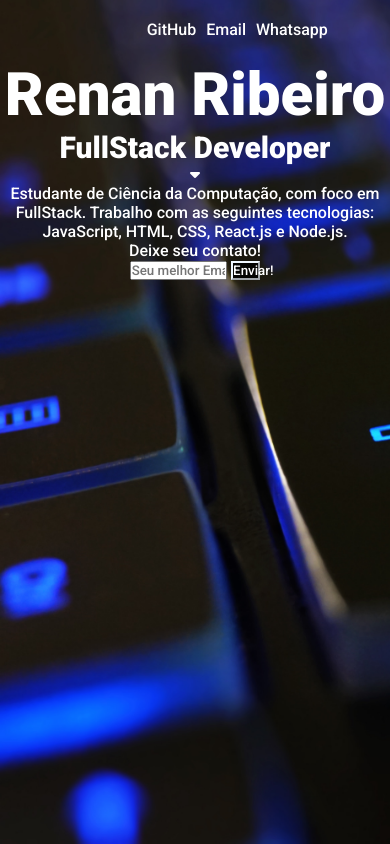
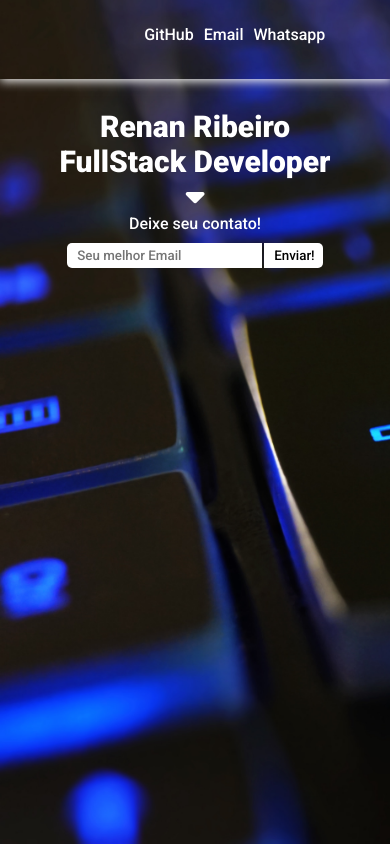
Before and after one commit to Sanrenan/Hiring-Coders3, a plain HTML site: page projeto-css/index.html in a window 390 px wide. Drawn offline with Linux system fonts and the light colour scheme.

Commit message:
Adicionando o projeto de portifólio em CSS

```diff
--- a/projeto-css/assets/css/styles.css
+++ b/projeto-css/assets/css/styles.css
@@ -22,7 +22,11 @@ header{
     display: flex;
     justify-content: space-around;
     align-items: center;
-    padding: 15px;
+    padding: 20px;
+    /*border-bottom: 1px solid white;*/
+    box-shadow: 1px 1px 10px 1px white;
+    margin-bottom: 30px;
+    padding-bottom: 30px;
 }
 
 header ul{
@@ -31,6 +35,10 @@ header ul{
 
 header ul li{
     padding: 5px;
+}
+
+header ul li a:hover{
+    color: rgb(0, 140, 255);
 }
 
 ul{
@@ -47,29 +55,107 @@ a{
 
 .container .name h1{
     font-size: 60px;
+    margin-top: 20px;
+}
+
+.container .name h1:hover{
+    color: rgb(0, 140, 255);
 }
 
 .container .name h5{
     font-size: 30px;
 }
 
+.container .name h5:hover{
+    color: rgb(0, 140, 255);
+}
+
+
 #about p{
     max-width: 600px;
     margin: 0 auto;
+    margin-bottom: 10px;
+}
+
+#animation{
+    transition: 300ms;
+}
+
+.rotate{
+    transform: rotate(180deg);
+    transition: 300ms;
 }
 
 .form{
     width: 50%;
     margin: 0 auto;
+
+
 }
 
 .form input{
     width: 50%;
+    border: none;
+    padding: 5px 10px;
+    border-radius: 5px 0px 0px 5px;
 }
 
 .form button{
     width: 15%;
-    border-color: aliceblue;
-    background-color: rgba(0, 0, 0, 0.849);
+    color: black;
+    background-color: white;
+    border: none;
+    cursor: pointer;
+    padding: 5px 10px;
+    border-radius: 0px 5px 5px 0px;
+    margin-left: -2px;
+    margin-top: 10px;
 
 }
+
+.form button:hover{
+    color: white;
+    background-color:  rgb(0, 140, 255);
+}
+
+#arrow{
+    font-size: 30px;
+    cursor: pointer;
+    animation: blink 1s steps(5, start) infinite;
+}
+
+@keyframes blink {
+    to {
+        visibility: hidden;
+    }
+}
+
+.active{
+    display: block !important;
+}
+
+@media only screen and (max-width:768px){
+    .form{
+        width: 100%;
+    }
+
+}
+
+@media only screen and (max-width:480px){
+    .container .name h1{
+        font-size: 30px;
+        margin-top: 20px;
+    }
+
+    container .name h5{
+        font-size: 15px;
+    }
+
+    #about p{
+        max-width: 80%;
+        margin: 0 auto;
+        margin-bottom: 10px;
+    }
+
+
+}
--- /dev/null
+++ b/projeto-css/assets/js/animation.js
@@ -0,0 +1,12 @@
+
+function displayAbout() {
+
+    var arrow = document.getElementById('animation');
+
+    arrow.classList.toggle('rotate');
+
+    var arrow = document.getElementById('about');
+
+    arrow.classList.toggle('active');
+
+}
--- a/projeto-css/index.html
+++ b/projeto-css/index.html
@@ -36,11 +36,11 @@
                 <h5>FullStack Developer</h5>
 
             </div>
-            <div id="arrow">
-                <i class="fa-solid fa-caret-down"></i>
+            <div id="arrow" onclick="displayAbout()">
+                <i id="animation" class="fa-solid fa-caret-down"></i>
 
             </div>
-            <div id="about">
+            <div id="about" style="display: none;">
                 <p>
                     Estudante de Ciência da Computação, com foco em FullStack.
                     Trabalho com as seguintes tecnologias: JavaScript, HTML, CSS, React.js e Node.js.
@@ -58,6 +58,8 @@
         </section>
     </main>
 
+    <script src="assets/js/animation.js"></script>
+
     <script src="https://kit.fontawesome.com/bf4529276a.js" crossorigin="anonymous"></script>
 </body>
 
```
